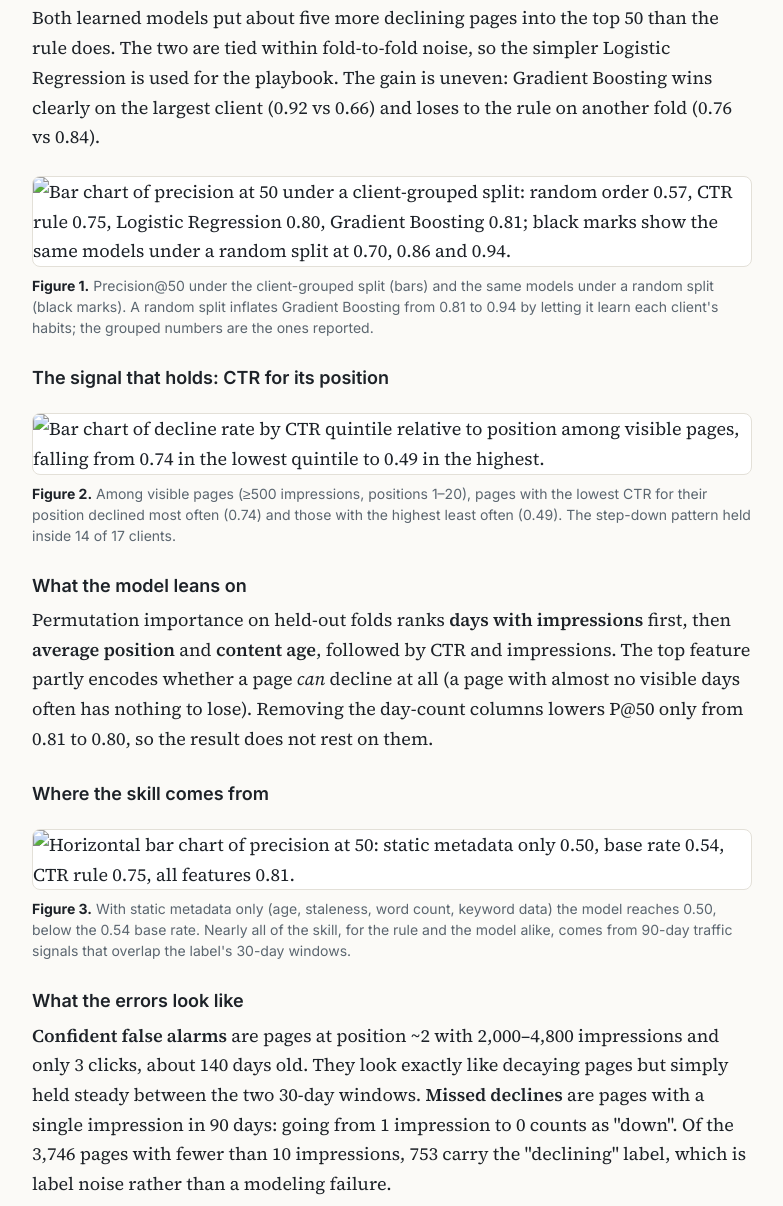
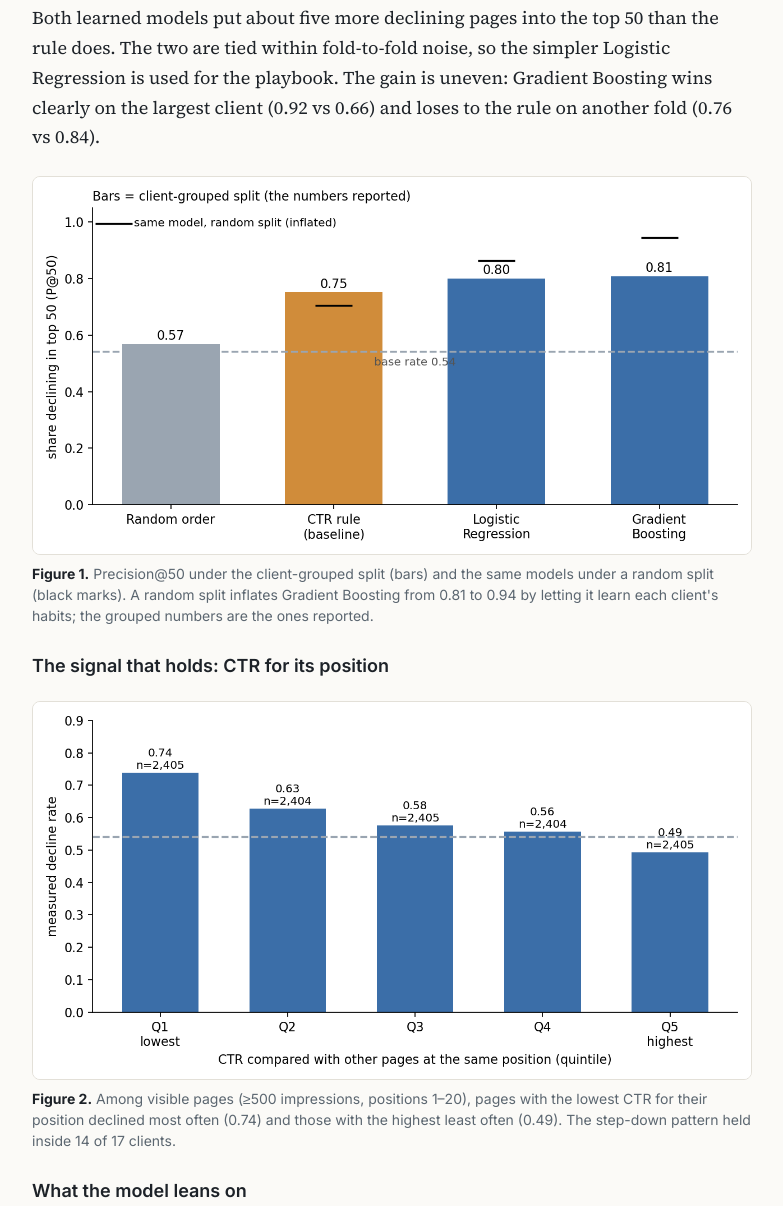
Before and after one commit to begs44/flyrank-ml, a plain HTML site: page docs/index.html in a window 1280 px wide. Shown: the part 4102-5308 px from the top of the page, without its empty margins (324-1107 px from the left). Drawn offline with Linux system fonts and the light colour scheme.

Commit message:
Add files via upload

```diff
--- a/docs/index.html
+++ b/docs/index.html
@@ -174,19 +174,19 @@
     </table></div>
     <p>Both learned models put about five more declining pages into the top 50 than the rule does. The two are tied within fold-to-fold noise, so the simpler Logistic Regression is used for the playbook. The gain is uneven: Gradient Boosting wins clearly on the largest client (0.92 vs 0.66) and loses to the rule on another fold (0.76 vs 0.84).</p>
     <figure>
-      <img src="img/paper_fig1_model_vs_baseline.png" alt="Bar chart of precision at 50 under a client-grouped split: random order 0.57, CTR rule 0.75, Logistic Regression 0.80, Gradient Boosting 0.81; black marks show the same models under a random split at 0.70, 0.86 and 0.94.">
+      <img src="paper_fig1_model_vs_baseline.png" alt="Bar chart of precision at 50 under a client-grouped split: random order 0.57, CTR rule 0.75, Logistic Regression 0.80, Gradient Boosting 0.81; black marks show the same models under a random split at 0.70, 0.86 and 0.94.">
       <figcaption><b>Figure 1.</b> Precision@50 under the client-grouped split (bars) and the same models under a random split (black marks). A random split inflates Gradient Boosting from 0.81 to 0.94 by letting it learn each client's habits; the grouped numbers are the ones reported.</figcaption>
     </figure>
     <h3>The signal that holds: CTR for its position</h3>
     <figure>
-      <img src="img/paper_fig2_ctr_signal.png" alt="Bar chart of decline rate by CTR quintile relative to position among visible pages, falling from 0.74 in the lowest quintile to 0.49 in the highest.">
+      <img src="paper_fig2_ctr_signal.png" alt="Bar chart of decline rate by CTR quintile relative to position among visible pages, falling from 0.74 in the lowest quintile to 0.49 in the highest.">
       <figcaption><b>Figure 2.</b> Among visible pages (≥500 impressions, positions 1–20), pages with the lowest CTR for their position declined most often (0.74) and those with the highest least often (0.49). The step-down pattern held inside 14 of 17 clients.</figcaption>
     </figure>
     <h3>What the model leans on</h3>
     <p>Permutation importance on held-out folds ranks <b>days with impressions</b> first, then <b>average position</b> and <b>content age</b>, followed by CTR and impressions. The top feature partly encodes whether a page <em>can</em> decline at all (a page with almost no visible days often has nothing to lose). Removing the day-count columns lowers P@50 only from 0.81 to 0.80, so the result does not rest on them.</p>
     <h3>Where the skill comes from</h3>
     <figure>
-      <img src="img/paper_fig3_window_check.png" alt="Horizontal bar chart of precision at 50: static metadata only 0.50, base rate 0.54, CTR rule 0.75, all features 0.81.">
+      <img src="paper_fig3_window_check.png" alt="Horizontal bar chart of precision at 50: static metadata only 0.50, base rate 0.54, CTR rule 0.75, all features 0.81.">
       <figcaption><b>Figure 3.</b> With static metadata only (age, staleness, word count, keyword data) the model reaches 0.50, below the 0.54 base rate. Nearly all of the skill, for the rule and the model alike, comes from 90-day traffic signals that overlap the label's 30-day windows.</figcaption>
     </figure>
     <h3>What the errors look like</h3>
@@ -216,7 +216,7 @@
       <tr><td>A0 tiny / noisy (&lt;100)</td><td>too_little_data</td><td>no action, monitor</td><td class="n">7,994</td><td class="n">0.39</td></tr>
     </table></div>
     <figure>
-      <img src="img/w07_playbook_insights.png" alt="Left: decline rate by archetype, highest for zero-click and under-clicked pages; right: decline rate by content age, highest for the youngest pages.">
+      <img src="w07_playbook_insights.png" alt="Left: decline rate by archetype, highest for zero-click and under-clicked pages; right: decline rate by content age, highest for the youngest pages.">
       <figcaption><b>Figure 4.</b> Measured decline rate by archetype (left) and by content age (right). Under-clicked visible pages and younger pages declined most often in this data.</figcaption>
     </figure>
     <h3>In priority order</h3>
```
